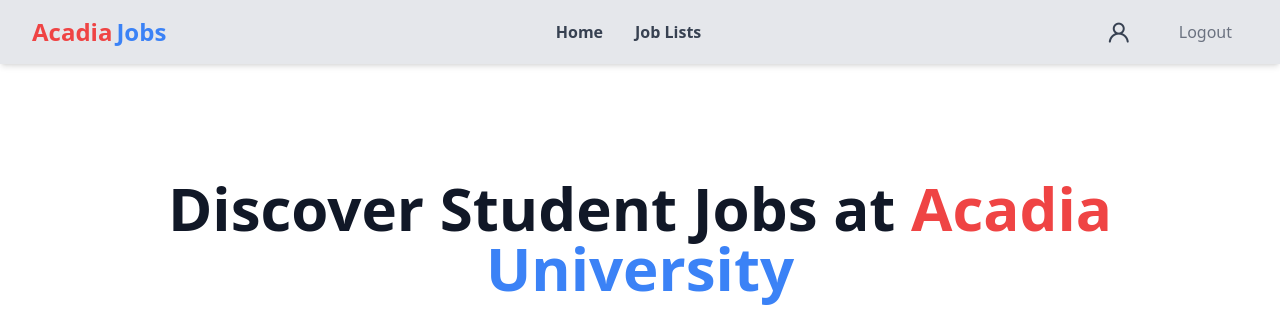
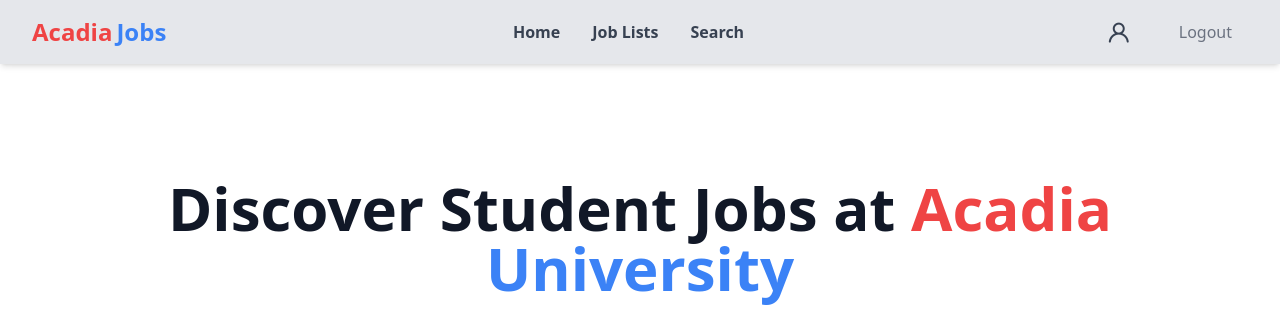
Before and after one commit to roshan589/Acadia-Jobs, a Django app: page / in a window 1280 px wide. Shown: the top 309 px of the page. Run offline with Django 5.2, Linux system fonts and the light colour scheme; the visitor is signed in with stand-in values (Sample User, id 1); some libraries are stand-ins or nearby versions.

Commit message:
Create Job Template Modified

```diff
--- a/loginSignup/templates/base.html
+++ b/loginSignup/templates/base.html
@@ -26,6 +26,7 @@
         <div class="hidden md:flex items-center space-x-8">
           <a href="{% if request.user.is_authenticated %}{% url 'test' %}{% else %}{% url 'home' %}{% endif %}" class="text-gray-700 hover:text-blue-500 font-bold">Home</a>
           <a href="{% url 'job_list' %}" class="text-gray-700 hover:text-blue-500 font-bold">Job Lists</a>
+          <a href="{% url 'job_search' %}" class="text-gray-700 hover:text-blue-500 font-bold">Search</a>
         </div>
         {% endif %}
 
```
